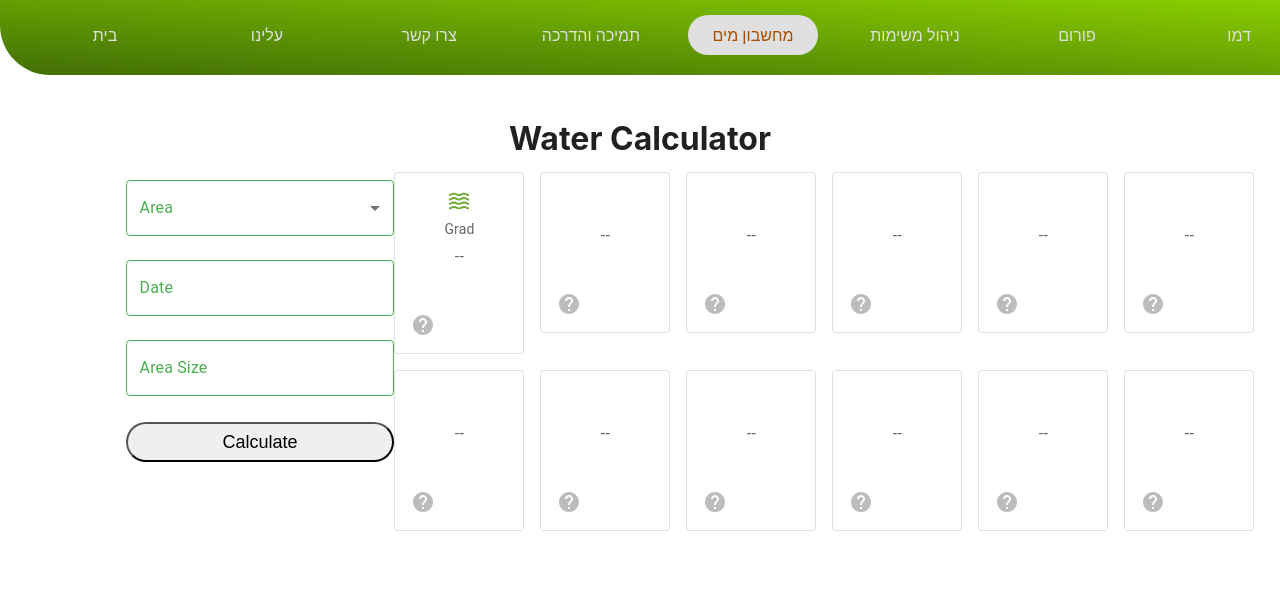
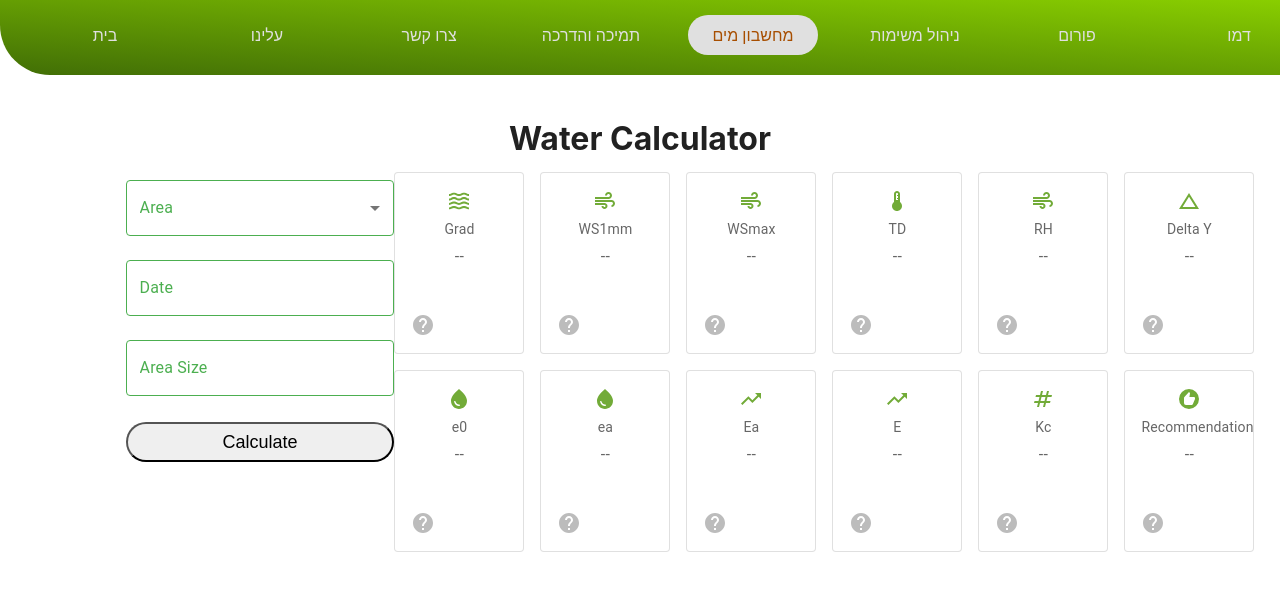
Before and after one commit to Daanielle/WaterWiseAI, a React (Create React App) app in the folder water-wize-ai/: page /WaterCalculator in a window 1280 px wide. Shown: the top 590 px of the page. Built offline with nearby package versions, Linux system fonts and the light colour scheme.

Commit message:
add descriptions to calculator

```diff
--- a/water-wize-ai/src/resources/mapping/waterCalculatorVariablesDetails.js
+++ b/water-wize-ai/src/resources/mapping/waterCalculatorVariablesDetails.js
@@ -11,19 +11,76 @@ const waterCalculatorVariablesDetails = {
   grad: {
     icon: WavesIcon,
     title: "Grad",
-    description: "test",
+    description: `Represents the balance between incoming and outgoing radiation at the surface. (W/m^2)`,
   },
-  windSpeed1mm: AirIcon,
-  maxWindSpeed: AirIcon,
-  temperature: ThermostatIcon,
-  relativeHumidity: AirIcon,
-  deltaY: ChangeHistoryIcon,
-  e0: WaterDropIcon,
-  ea: WaterDropIcon,
-  Ea: TrendingUpIcon,
-  E: TrendingUpIcon,
-  Kc: NumbersIcon,
-  recommendation: RecommendIcon,
+  windSpeed1mm: {
+    icon: AirIcon,
+    title: "WS1mm",
+    description: `Highest wind speed observed over a period of one minute. (m/s)`,
+  },
+  maxWindSpeed: {
+    icon: AirIcon,
+    title: "WSmax",
+    description: `Maximum wind speed observed within a certain time interval. (m/s)`,
+  },
+  temperature: {
+    icon: ThermostatIcon,
+    title: "TD",
+    description: `Temperature - the ambient air temperature at the meteorological station. (°C)`,
+  },
+  relativeHumidity: {
+    icon: AirIcon,
+    title: "RH",
+    description: `Relative humidity - the amount of water vapor present in the air
+relative to the maximum amount the air can hold at a given temperature. (%)`,
+  },
+  deltaY: {
+    icon: ChangeHistoryIcon,
+    title: "Delta Y",
+    description: `Change in water vapor pressure based on temperature. (kPa/°C)`,
+  },
+  e0: {
+    icon: WaterDropIcon,
+    title: "e0",
+    description: `Saturated vapor pressure,
+calculated as e_0 = 6.2 * exp(17.26T / (T - 35.8 + 273.16)). (kPa)`,
+  },
+  ea: {
+    icon: WaterDropIcon,
+    title: "ea",
+    description: `Actual vapor pressure,
+calculated as RH / 100 * e0.`,
+  },
+  Ea: {
+    icon: TrendingUpIcon,
+    title: "Ea",
+    description: `Aerodynamic evaporation, quantifying the difference between
+saturation vapor pressure (e0) and actual vapor pressure (ea).
+Calculated as Ea = 0.35 * (e0 - ea) * (0.5 + 0.54 * WS) * C,
+with C being a constant equal to 1 / (24 * 3600 * 1000).
+(mm/day)`,
+  },
+  E: {
+    icon: TrendingUpIcon,
+    title: "E",
+    description: `Evapotranspiration rate,
+calculated as ((deltaY * (Grad - WSmax) + Ea * L) / (deltaY + 1)) / L,
+with L = 2.45 * 10^9.
+(mm/day)`,
+  },
+  Kc: {
+    icon: NumbersIcon,
+    title: "Kc",
+    description: `Crop coefficient for the current month
+based on agricultural research. (Constant)`,
+  },
+  recommendation: {
+    icon: RecommendIcon,
+    title: "Recommendation",
+    description: `Irrigation recommendation based on calculations.
+I = Total Area * Kc * E
+(liters/day for the given area)`,
+  },
 };
 
 export default waterCalculatorVariablesDetails;
```
